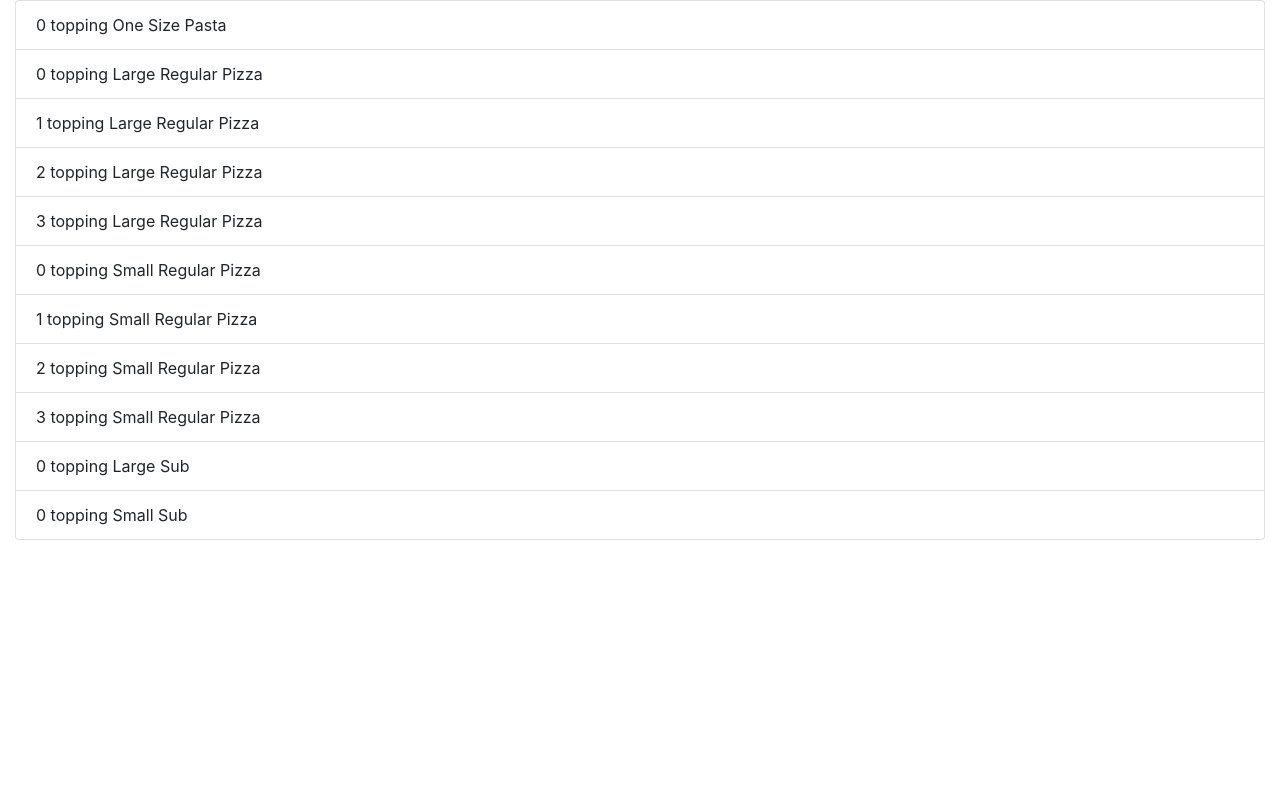
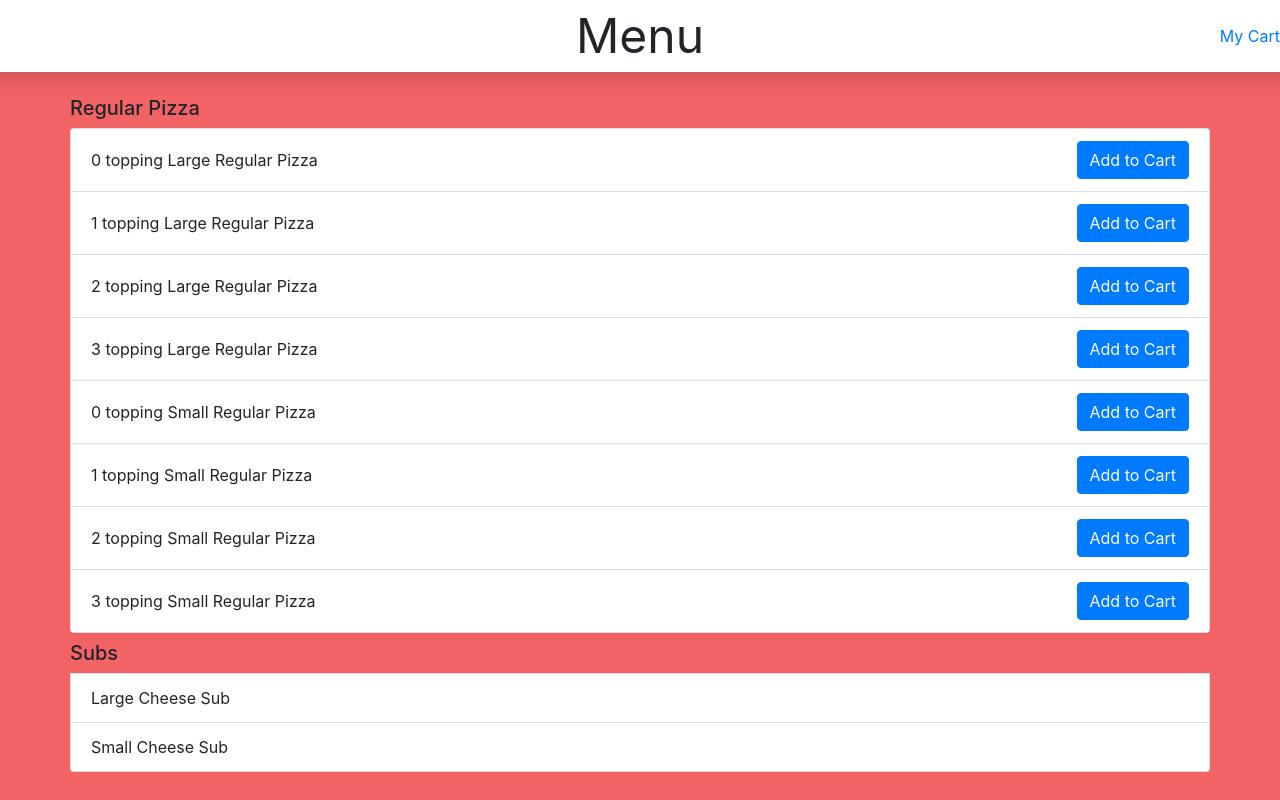
Before and after one commit to letortoise/project3, a Django app: page /menu in a window 1280 px wide. Run offline with Django 3.2, Linux system fonts and the light colour scheme; data comes from the database, SQL or seed files in the repository; both versions use the stored data as it was after the commit; some libraries are stand-ins or nearby versions.

Commit message:
Added cart feature and improved UI

```diff
--- a/orders/models.py
+++ b/orders/models.py
@@ -31,7 +31,8 @@ class MenuItem(models.Model):
         ordering = ["type", "size", "numToppings"]
 
     def __str__(self):
-        if self.type == "Regular Pizza" or "Sicilian Pizza":
+        print(self.type)
+        if self.type in ("RP", "SP"):
             return f"{self.numToppings} topping {self.get_size_display()} {self.get_type_display()}"
         else:
             return f"{self.get_size_display()} {self.name} {self.get_type_display()}"
--- a/orders/static/orders/menu.css
+++ b/orders/static/orders/menu.css
@@ -1,3 +1,21 @@
+body {
+    background-color: #f26365;
+}
+
+#heading {
+    background-color: white;
+}
+
+#title {
+    font-size: 3rem;
+    margin-bottom: 0px;
+}
+
+#menu {
+    padding-top: 6rem;
+
+}
+
 #size {
     width: 100%;
 }
--- a/orders/static/orders/menu.js
+++ b/orders/static/orders/menu.js
@@ -1,4 +1,45 @@
 document.addEventListener('DOMContentLoaded', () => {
 
+    // Add item to cart when user clicks 'add' button
+    buttons = document.querySelectorAll('.add');
+    buttons.forEach(button => {
+        button.onclick = function() {
+            // Get item info
+            const parent = this.parentElement;
+            const name = parent.dataset.name;
+            const id = parent.dataset.value;
+
+            // Add item to the cart
+            if (!localStorage.getItem('cart')) {
+                const cart = JSON.stringify([new CartItem(id, name)]);
+                console.log(cart);
+                localStorage.setItem('cart', cart);
+            }
+            else {
+                const cart = JSON.parse(localStorage.getItem('cart'));
+                cart.push(new CartItem(id, name));
+                localStorage.setItem('cart', JSON.stringify(cart));
+                console.log(localStorage.getItem('cart'));
+            }
+
+        };
+    });
 
 });
+
+function CartItem(id, name, extras) {
+    this.id = id;
+    this.name = name;
+    this.extras = extras;
+}
+
+// document.addEventListener('click', e => {
+//     const element = e.target;
+//     console.log(element.className);
+//     if (element.className === 'add') {
+//         // Get info about parent element
+//         parent = element.parentElement;
+//         pk = parent.data.pk;
+//         console.log(pk);
+//     }
+// });
--- a/orders/templates/orders/menu.html
+++ b/orders/templates/orders/menu.html
@@ -14,14 +14,40 @@
 {% endblock %}
 
 {% block body %}
-    <div class="container col-lg">
+    <div id="vp" class="container">
+        <div class="row flex-nowrap justify-content-between align-items-center fixed-top shadow" id="heading">
+            <div class="col-4">
+            </div>
+            <div class="col-4 text-center">
+                <p id="title">
+                    Menu
+                </p>
+            </div>
+            <div class="col-4 d-flex justify-content-end align-items-center">
+                <a href="{% url 'cart' %}">
+                    My Cart
+                </a>
+            </div>
+        </div>
 
-        <div class="list-group">
-            {% for item in menuInfo %}
-                <a class="list-group-item list-group-item-action" data-value="{{ item.pk }}">
-                    {{ item }}
+        <div id="menu" class="row list-group">
+            <h5>Regular Pizza</h5>
+            <div class="mb-2">
+            {% for pizza in regularPizzas %}
+                <a class="list-group-item d-flex justify-content-between align-items-center" data-value="{{ pizza.pk }}" data-name="{{ pizza }}">
+                    {{ pizza }}
+                    <button class="btn btn-primary add ml-auto">Add to Cart</button>
                 </a>
             {% endfor %}
+            </div>
+
+            <h5>Subs</h5>
+            {% for sub in subs %}
+                <a class="list-group-item list-group-item-action" data-value="{{ sub.pk }}">
+                    {{ sub }}
+                </a>
+            {% endfor %}
+
         </div>
 
     </div>
--- a/orders/urls.py
+++ b/orders/urls.py
@@ -5,6 +5,7 @@ from . import views
 urlpatterns = [
     path("", views.index, name="index"),
     path("menu", views.menu, name="menu"),
+    path("cart", views.cart, name="cart"),
     path("login", views.login_view, name="login"),
     path("logout", views.logout_view, name="logout")
 ]
--- a/orders/views.py
+++ b/orders/views.py
@@ -16,15 +16,18 @@ def index(request):
 def menu(request):
 
     # Serialize the menu QuerySet for use with JavaScript
-    menuInfo = MenuItem.objects.all()
-    menu = serializers.serialize('json', menuInfo)
+    menu = serializers.serialize('json', MenuItem.objects.all())
 
     # Prepare menu data for templating
-
+    regularPizzas = MenuItem.objects.filter(type="RP").all()
+    subs = MenuItem.objects.filter(type="SU").all()
+    pastas = MenuItem.objects.filter(type="PA").all()
 
     context = {
         "menu": menu,
-        "menuInfo": menuInfo
+        "regularPizzas": regularPizzas,
+        "subs": subs,
+        "pastas": pastas
     }
     return render(request, "orders/menu.html", context)
 
@@ -44,6 +47,9 @@ def lookup(request):
 
     return JsonResponse({"success": True, "id": item.pk})
 
+def cart(request):
+    return render(request, "orders/cart.html")
+
 def login_view(request):
     username = request.POST["username"]
     password = request.POST["password"]
```
Also changed, not shown: orders/static/orders/cart.js (added, +27 -0 lines), orders/templates/orders/cart.html (added, +30 -0 lines), db.sqlite3.
